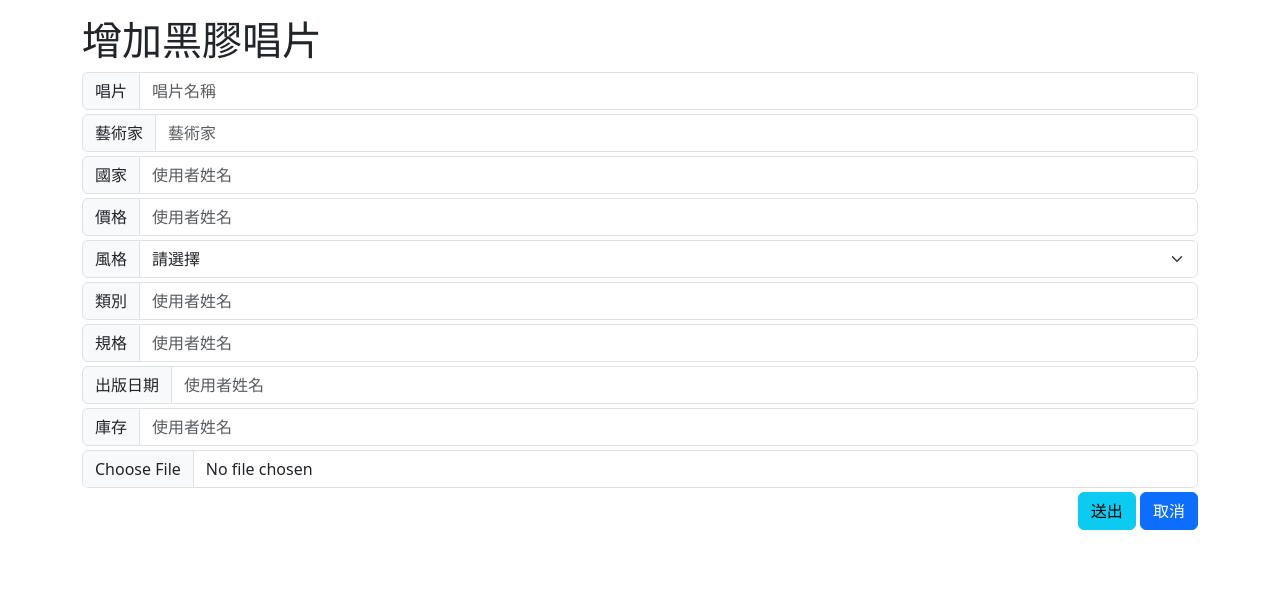
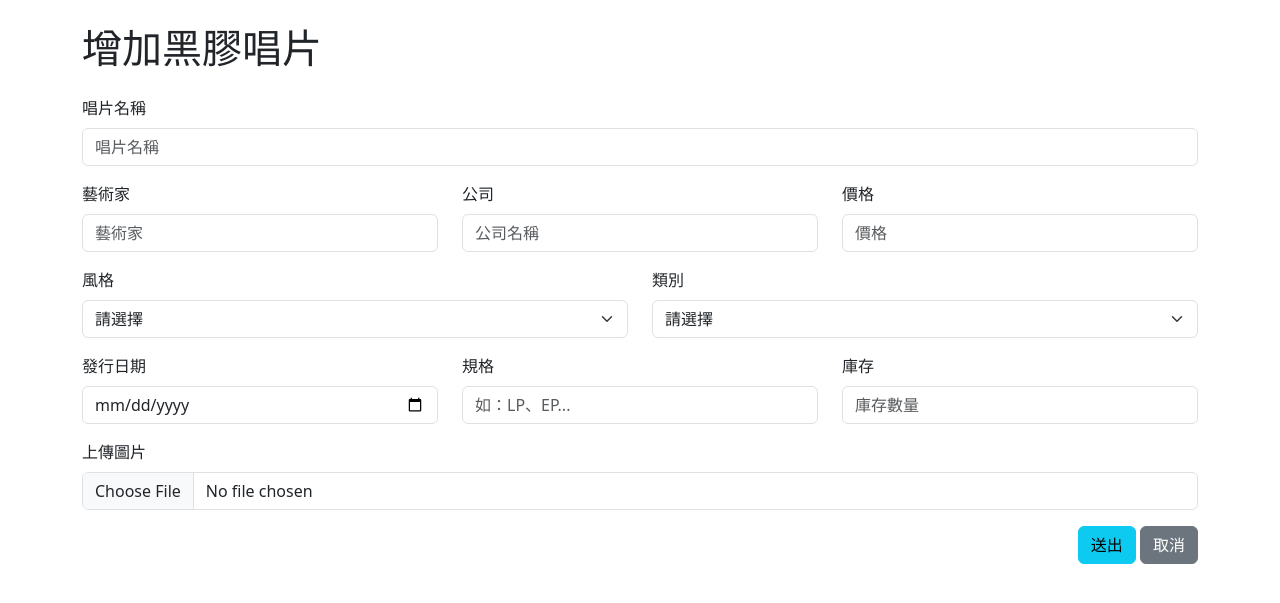
Before and after one commit to ralph7414/Vinyl, a PHP site: page /vinylAdd.php in a window 1280 px wide. Shown: the top 603 px of the page. Run offline with PHP 8.4, Linux system fonts and the light colour scheme; tables that the repository leaves empty or names only in its code hold one stand-in row (values such as "Sample post"); data that the repository does not hold is empty.

Commit message:
genre gender

```diff
--- a/vinylAdd.php
+++ b/vinylAdd.php
@@ -2,80 +2,160 @@
 require_once "./components/connect.php";
 require_once "./components/utilities.php";
 
-  $sqlCate = "SELECT * FROM vinyl_genre";
+$sqlGenre = "SELECT * FROM vinyl_genre";
+$sqlGender = "SELECT * FROM vinyl_gender";
+
+
+try {
+  $stmt = $pdo->prepare($sqlGenre);
+  $stmt->execute();
+  $rows = $stmt->fetchAll(PDO::FETCH_ASSOC);
+
+  $stmtGender = $pdo->prepare($sqlGender);
+  $stmtGender->execute();
+  $rowsGender = $stmtGender->fetchAll(PDO::FETCH_ASSOC);
+} catch (PDOException $e) {
+  // echo "錯誤: {{$e->getMessage()}} <br>";
+  // exit;
+  $errorMsg = $e->getMessage();
+}
 ?>
+
+<!-- <pre><?php print_r($rowsGender); ?></pre> -->
 
 <!doctype html>
 <html lang="en">
+
 <head>
   <meta charset="utf-8">
   <meta name="viewport" content="width=device-width, initial-scale=1">
   <title>新增黑膠唱片</title>
-    <link href="https://cdn.jsdelivr.net/npm/bootstrap@5.3.5/dist/css/bootstrap.min.css" rel="stylesheet" integrity="sha384-SgOJa3DmI69IUzQ2PVdRZhwQ+dy64/BUtbMJw1MZ8t5HZApcHrRKUc4W0kG879m7" crossorigin="anonymous">
+  <link href="https://cdn.jsdelivr.net/npm/bootstrap@5.3.5/dist/css/bootstrap.min.css" rel="stylesheet"
+    integrity="sha384-SgOJa3DmI69IUzQ2PVdRZhwQ+dy64/BUtbMJw1MZ8t5HZApcHrRKUc4W0kG879m7" crossorigin="anonymous">
   <style></style>
 </head>
+
 <body>
-    <div class="container mt-3">
-      <h1>增加黑膠唱片</h1>
-      <form action="./doAdd.php" method="post" enctype="multipart/form-data" >
-        <div class="input-group mb-1">
-          <span class="input-group-text">唱片</span>
-          <input required name="tile" type="text" class="form-control" placeholder="唱片名稱">
+  <div class="container mt-4">
+    <h1 class="mb-4">增加黑膠唱片</h1>
+    <form action="./doAdd.php" method="post" enctype="multipart/form-data">
+      <!-- 唱片 -->
+      <div class="mb-3">
+        <label class="form-label">唱片名稱</label>
+        <input required name="title" type="text" class="form-control" placeholder="唱片名稱">
       </div>
-        <div class="input-group mb-1">
-          <span class="input-group-text">藝術家</span>
+
+      <!-- 藝術家 / 公司 / 價格 -->
+      <div class="row mb-3">
+        <div class="col-md-4">
+          <label class="form-label">藝術家</label>
           <input required name="author" type="text" class="form-control" placeholder="藝術家">
         </div>
-        <div class="input-group mb-1">
-          <span class="input-group-text">國家</span>
-          <input required name="country" type="text" class="form-control" placeholder="使用者姓名">
+        <div class="col-md-4">
+          <label class="form-label">公司</label>
+          <input required name="company" type="text" class="form-control" placeholder="公司名稱">
         </div>
-        <div class="input-group mb-1">
-          <span class="input-group-text">價格</span>
-          <input required name="price" type="text" class="form-control" placeholder="使用者姓名">
+        <div class="col-md-4">
+          <label class="form-label">價格</label>
+          <input required name="price" type="number" class="form-control" placeholder="價格">
+        </div>
       </div>
 
-
-        <div class="">
-            <div class="input-group mb-1">
-                <span class="input-group-text">風格</span>
-                <select name="genre" class="form-select">
+      <!-- 風格 / 類別 -->
+      <div class="row mb-3">
+        <div class="col-md-6">
+          <label class="form-label">風格</label>
+          <select name="genre" id="genre" class="form-select" required>
             <option value selected disabled>請選擇</option>
-                    <?php foreach ($rowsCate as $rowCate): ?>
-                        <option value="<?= $rowCate["id"] ?>" <?=($rowCate["id"]==$row["category_id"])?"selected":""?> ><?= $rowCate["name"] ?></option>
+            <?php foreach ($rows as $row): ?>
+              <option value="<?= $row["id"] ?>"><?= $row["genre"] ?></option>
             <?php endforeach ?>
           </select>
         </div>
-            <div class="input-group mb-1">
-                <span class="input-group-text">類別</span>
-                <input required name="gender" type="text" class="form-control" placeholder="使用者姓名">
+        <div class="col-md-6">
+          <label class="form-label">類別</label>
+          <select name="gender" id="gender" class="form-select" required>
+            <option value selected disabled>請選擇</option>
+          </select>
         </div>
       </div>
 
-        <div class="input-group mb-1">
-          <span class="input-group-text">規格</span>
-          <input required name="format" type="text" class="form-control" placeholder="使用者姓名">
+      <!-- 發行日期 / 規格 / 庫存 -->
+      <div class="row mb-3">
+        <div class="col-md-4">
+          <label class="form-label">發行日期</label>
+          <input name="release_date" type="date" class="form-control">
+        </div>
+        <div class="col-md-4">
+          <label class="form-label">規格</label>
+          <input required name="format" type="text" class="form-control" placeholder="如：LP、EP...">
+        </div>
+        <div class="col-md-4">
+          <label class="form-label">庫存</label>
+          <input required name="stock" type="number" class="form-control" placeholder="庫存數量">
+        </div>
       </div>
 
-        <div class="input-group mb-1">
-          <span class="input-group-text">出版日期</span>
-          <input required name="release_date" type="data" class="form-control" placeholder="使用者姓名">
-        </div>
-        <div class="input-group mb-1">
-          <span class="input-group-text">庫存</span>
-          <input required name="release_date" type="data" class="form-control" placeholder="使用者姓名">
+      <!-- 上傳檔案 -->
+      <div class="mb-3">
+        <label class="form-label">上傳圖片</label>
+        <input name="myFile" type="file" class="form-control">
       </div>
 
-        <div class="input-group mb-1">
-          <input name="myFile" type="file" class="form-control">
-        </div>
-        <div class="mt-1 text-end">
-          <button type="submit" class="btn btn-info btn-send">送出</button>
-          <a class="btn btn-primary" href="./index.php">取消</a>
+      <!-- 按鈕 -->
+      <div class="text-end">
+        <button type="submit" class="btn btn-info">送出</button>
+        <a class="btn btn-secondary" href="./index.php">取消</a>
       </div>
     </form>
   </div>
-    <script src="https://cdn.jsdelivr.net/npm/bootstrap@5.3.5/dist/js/bootstrap.bundle.min.js" integrity="sha384-k6d4wzSIapyDyv1kpU366/PK5hCdSbCRGRCMv+eplOQJWyd1fbcAu9OCUj5zNLiq" crossorigin="anonymous"></script>
-    <script></script>
+  <script src="https://cdn.jsdelivr.net/npm/bootstrap@5.3.5/dist/js/bootstrap.bundle.min.js"
+    integrity="sha384-k6d4wzSIapyDyv1kpU366/PK5hCdSbCRGRCMv+eplOQJWyd1fbcAu9OCUj5zNLiq"
+    crossorigin="anonymous"></script>
+  <script>
+
+    // 放你的 JS 代碼（包括 event listener）
+    const genderSelect = document.getElementById("gender");
+    const genreSelect = document.getElementById("genre");
+
+    const genderOptionsRaw = <?= json_encode($rowsGender) ?>;
+
+    // 轉換為 genre_id => [gender, gender, ...]
+    const genderOptions = {};
+    genderOptionsRaw.forEach(row => {
+      const genreId = row.genre_id;
+      if (!genderOptions[genreId]) {
+        genderOptions[genreId] = [];
+      }
+      genderOptions[genreId].push({
+        id: row.id,
+        gender: row.gender
+      });
+    });
+
+    genreSelect.addEventListener("change", function () {
+
+
+      const genreId = this.value;
+      const genders = genderOptions[genreId] || [];
+
+      console.log(genreId);
+
+      // 清空原本選項
+      genderSelect.innerHTML = '<option value selected disabled>請選擇</option>';
+
+      // 加入新的選項
+      genders.forEach(g => {
+        const opt = document.createElement("option");
+        opt.value = g.id;
+        opt.textContent = g.gender;
+        genderSelect.appendChild(opt);
+      });
+    });
+
+
+
+  </script>
 </body>
+
 </html>
```
Also changed, not shown: index.php (+17 -15 lines). Lines whose indentation alone changed are shown as unchanged.
